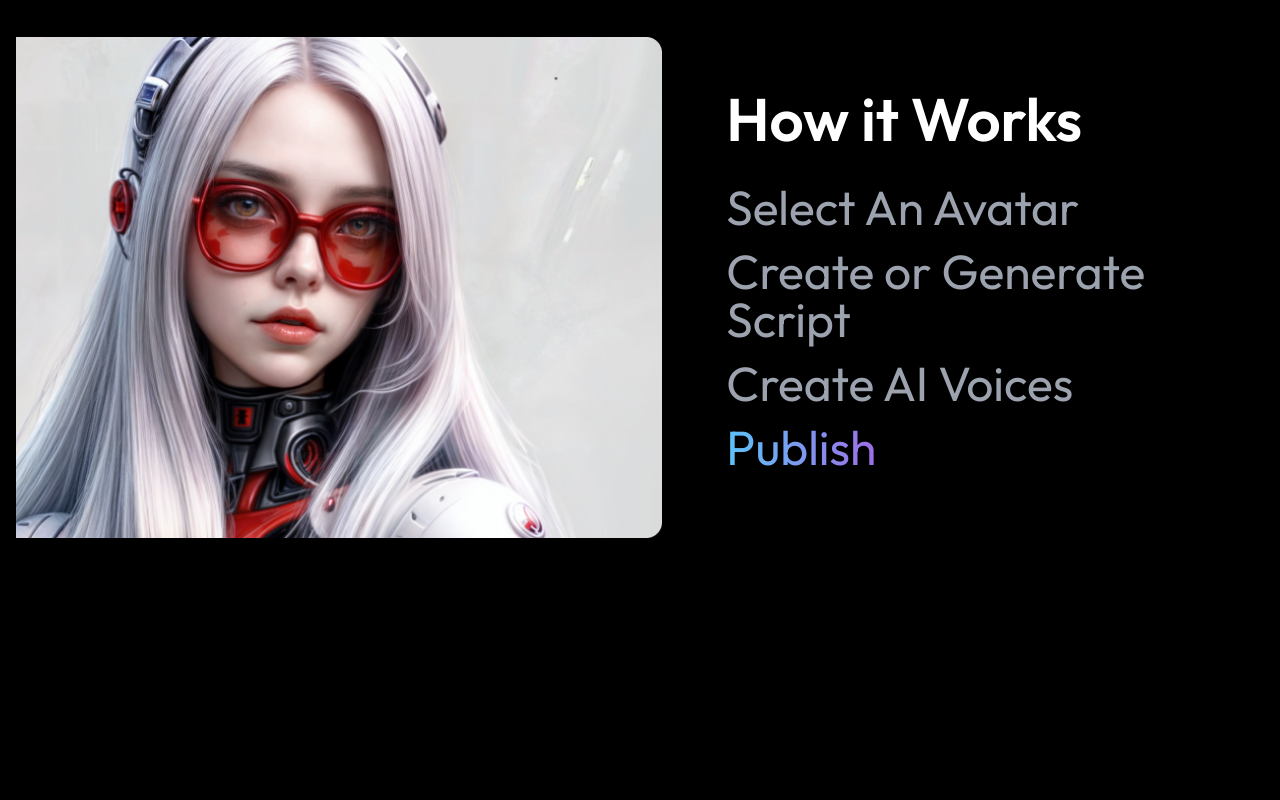
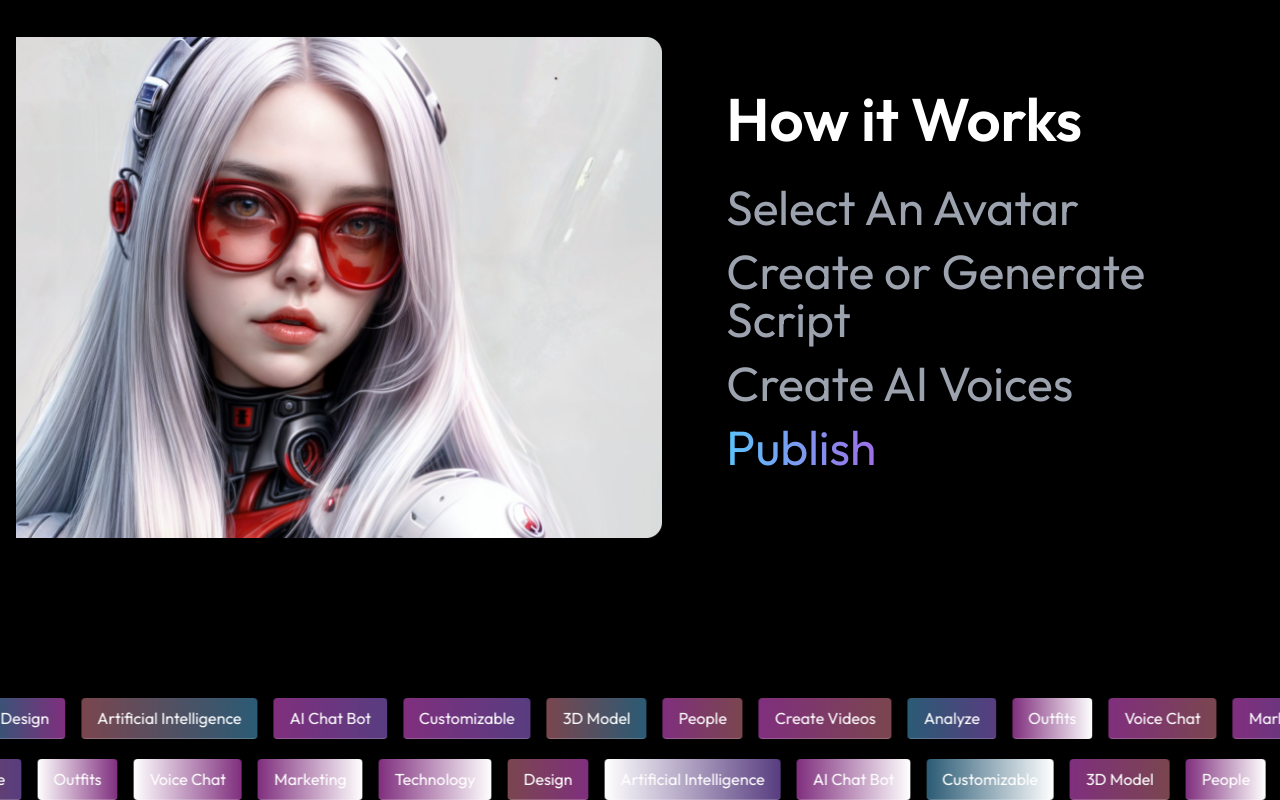
Before and after one commit to pkadam96/Pranoti-Kadam-Frontend-Developer, a React (Vite) app in the folder aigen/: page / in a window 1280 px wide. Shown: the part 1931-2731 px from the top of the page. Before the commit the page ends 2565 px from the top, so only its background shows below. Built offline with nearby package versions, Linux system fonts and the light colour scheme.

Commit message:
Keyword component added

```diff
--- a/aigen/src/App.tsx
+++ b/aigen/src/App.tsx
@@ -1,6 +1,7 @@
 import { Header } from "./components/Header"
 import { IntroComponent } from "./components/IntroComponent"
 import { HowItWorks } from './components/HowItWorks';
+import { KeywordsCarousal } from "./components/KeywordsCarousal";
 
 function App() {
   return (
@@ -8,6 +9,7 @@ function App() {
       <Header/>
       <IntroComponent/>
       <HowItWorks/>
+      <KeywordsCarousal/>
     </>
   )
 }
--- a/aigen/src/components/HowItWorks.tsx
+++ b/aigen/src/components/HowItWorks.tsx
@@ -14,7 +14,7 @@ const HowItWorks: React.FC = () => {
 
     return (
         <>
-            <div className='flex flex-col lg:flex-row items-center gap-12 mb-20'>
+            <div className='flex flex-col lg:flex-row items-center gap-12 mb-36'>
                 <div>
                     <img src={Avatar} alt="Avatar Image" className='p-4'/>
                 </div>
--- /dev/null
+++ b/aigen/src/components/KeywordsCarousal.tsx
@@ -0,0 +1,47 @@
+import React from 'react';
+
+const keywords = [
+    "Technology", "Design", "Artificial Intelligence", "AI Chat Bot", "Customizable",
+    "3D Model", "People", "Create Videos", "Analyze", "Outfits", "Voice Chat", "Marketing"
+];
+
+const generateRandomGradient = () => {
+    const colors = ['#802F7E', '#2B5B75', '#583D80', '#7A464F', 'white'];
+    const randomColors = colors.sort(() => 0.5 - Math.random()).slice(0, 2);
+    return `linear-gradient(90deg, ${randomColors[0]} 0%, ${colors[4]} 100%)`;
+};
+
+const KeywordsCarousal: React.FC = () => {
+    const keywordsWithDuplicates = [...keywords, ...keywords];
+
+    return (
+        <div className="keywords-carousal-container">
+            <div className="carousal right-to-left">
+                {keywordsWithDuplicates.map((keyword, index) => (
+                    <div key={index} className="keyword frosted-glass" style={{ background: generateRandomGradient() }}>
+                        {keyword}
+                    </div>
+                ))}
+                {keywordsWithDuplicates.map((keyword, index) => (
+                    <div key={index} className="keyword frosted-glass" style={{ background: generateRandomGradient() }}>
+                    {keyword}
+                </div>
+                ))}
+            </div>
+            <div className="carousal left-to-right">
+                {keywordsWithDuplicates.map((keyword, index) => (
+                    <div key={index} className="keyword frosted-glass" style={{ background: generateRandomGradient() }}>
+                        {keyword}
+                    </div>
+                ))}
+                {keywordsWithDuplicates.map((keyword, index) => (
+                    <div key={index + keywordsWithDuplicates.length} className="keyword frosted-glass" style={{ background: generateRandomGradient() }}>
+                        {keyword}
+                    </div>
+                ))}
+            </div>
+        </div>
+    );
+}
+
+export { KeywordsCarousal };
--- a/aigen/src/style/index.css
+++ b/aigen/src/style/index.css
@@ -3,7 +3,7 @@
 @tailwind components;
 @tailwind utilities;
 
-body{
+body {
     font-family: "Outfit", sans-serif;
     background-color: black;
     color: white;
@@ -14,4 +14,52 @@ body{
     backdrop-filter: blur(10px);
     -webkit-backdrop-filter: blur(10px);
     border-bottom: 1px solid rgba(255, 255, 255, 0.2);
-  }
+}
+
+.keywords-carousal-container {
+    position: relative;
+    overflow: hidden;
+    width: 100%;
+    display: flex;
+    flex-direction: column;
+    gap: 1.25rem;
+}
+
+.carousal {
+    display: flex;
+    white-space: nowrap;
+}
+
+.right-to-left {
+    animation: moveRightToLeft 50s linear infinite;
+}
+
+.left-to-right {
+    animation: moveLeftToRight 50s linear infinite;
+}
+
+.keyword {
+    display: inline-block;
+    padding: 0.5rem 1rem;
+    margin: 0 0.5rem;
+    color: white;
+    border-radius: 0.25rem;
+}
+
+@keyframes moveRightToLeft {
+    0% {
+        transform: translateX(0%);
+    }
+    100% {
+        transform: translateX(-100%);
+    }
+}
+
+@keyframes moveLeftToRight {
+    0% {
+        transform: translateX(-100%);
+    }
+    100% {
+        transform: translateX(0%);
+    }
+}
```
